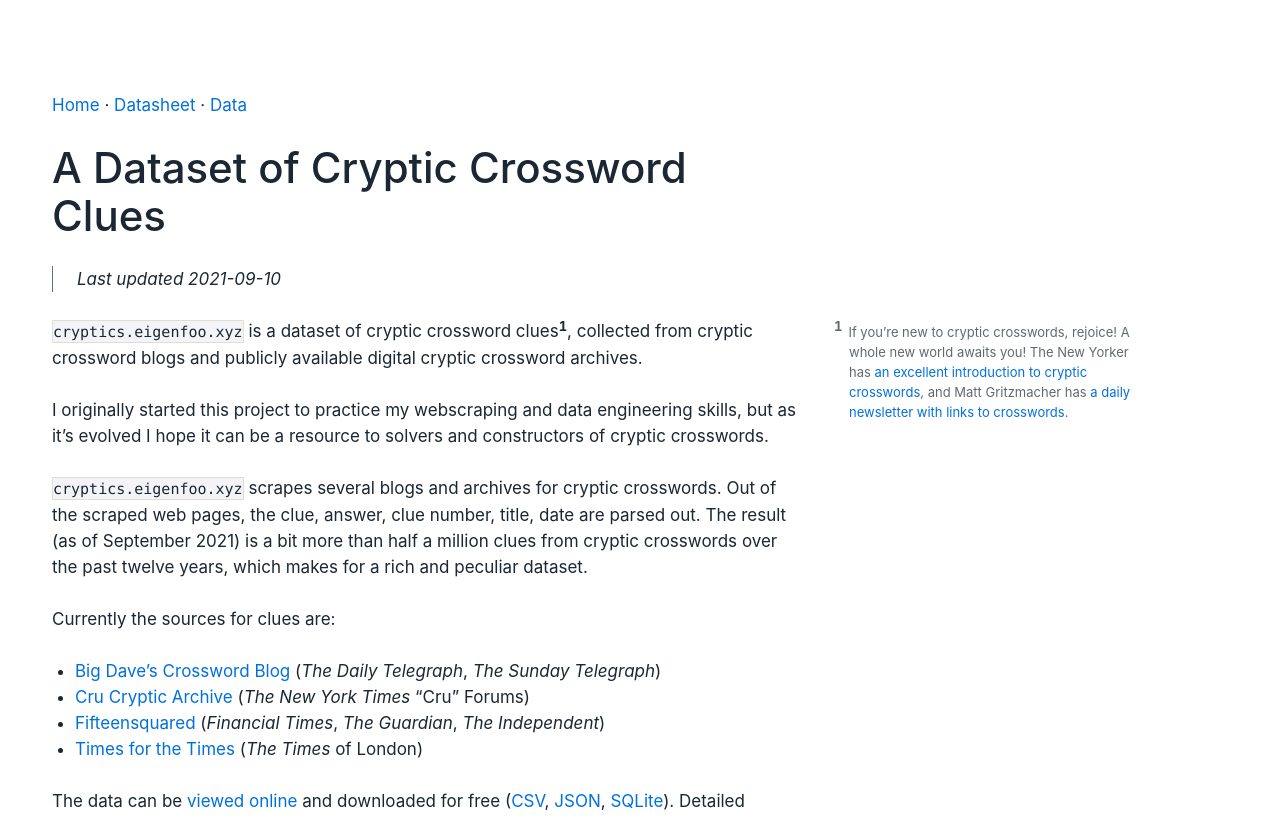
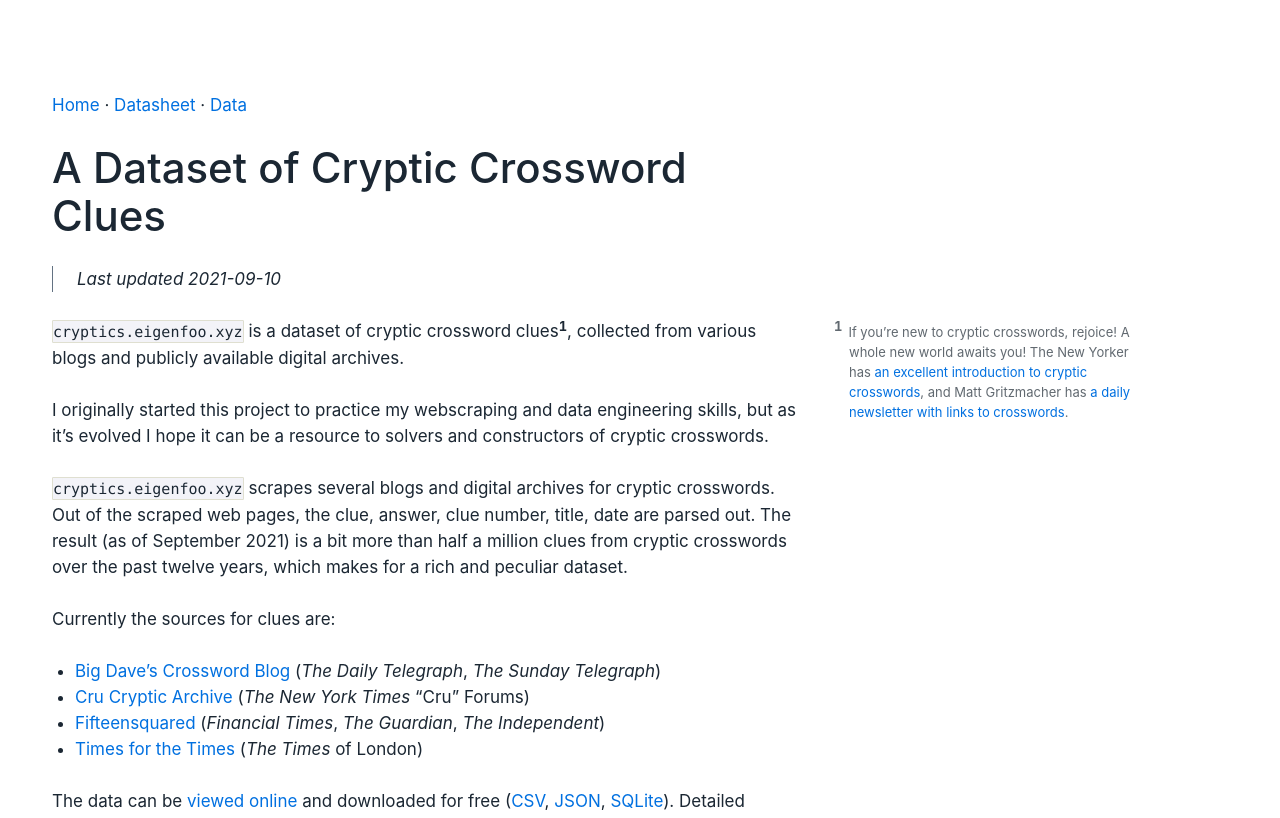
Before and after one commit to eigenfoo/cryptics, a Python web app: template templates/index.html in a window 1280 px wide. Shown: the top 818 px of the page. Run offline with Jinja, Linux system fonts and the light colour scheme; the template is opened without the code that fills it, so the values that code supplies are empty.

Commit message:
Make intro less wordy

```diff
--- a/templates/index.html
+++ b/templates/index.html
@@ -25,9 +25,9 @@
 <main>
 <p><code>cryptics.eigenfoo.xyz</code> is a dataset of cryptic crossword clues<span class="sidenote-wrapper"><label for="sn-0" class="margin-toggle sidenote-number"></label><input type="checkbox" id="sn-0" class="margin-toggle"/><span class="sidenote">If you’re new to cryptic crosswords, rejoice! A whole new world awaits you! The New Yorker has <a href="https://www.newyorker.com/puzzles-and-games-dept/cryptic-crossword/reintroducing-the-new-yorkers-cryptic-crossword">an excellent introduction to cryptic crosswords</a>, and Matt Gritzmacher has <a href="https://crosswordlinks.substack.com/">a daily newsletter with links to crosswords</a>.<br />
 <br />
-</span></span>, collected from cryptic crossword blogs and publicly available digital cryptic crossword archives.</p>
+</span></span>, collected from various blogs and publicly available digital archives.</p>
 <p>I originally started this project to practice my webscraping and data engineering skills, but as it’s evolved I hope it can be a resource to solvers and constructors of cryptic crosswords.</p>
-<p><code>cryptics.eigenfoo.xyz</code> scrapes several blogs and archives for cryptic crosswords. Out of the scraped web pages, the clue, answer, clue number, title, date are parsed out. The result (as of September 2021) is a bit more than half a million clues from cryptic crosswords over the past twelve years, which makes for a rich and peculiar dataset.</p>
+<p><code>cryptics.eigenfoo.xyz</code> scrapes several blogs and digital archives for cryptic crosswords. Out of the scraped web pages, the clue, answer, clue number, title, date are parsed out. The result (as of September 2021) is a bit more than half a million clues from cryptic crosswords over the past twelve years, which makes for a rich and peculiar dataset.</p>
 <p>Currently the sources for clues are:</p>
 <ul>
 <li><a href="http://bigdave44.com/">Big Dave’s Crossword Blog</a> (<em>The Daily Telegraph</em>, <em>The Sunday Telegraph</em>)</li>
```
Also changed, not shown: docs/index.md (+2 -3 lines).
